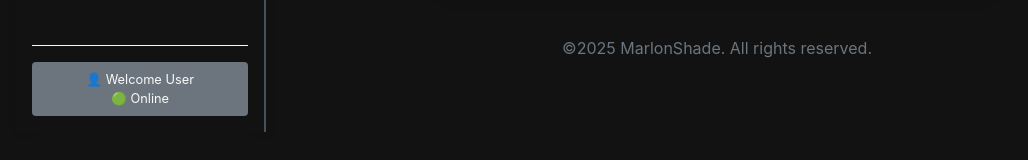
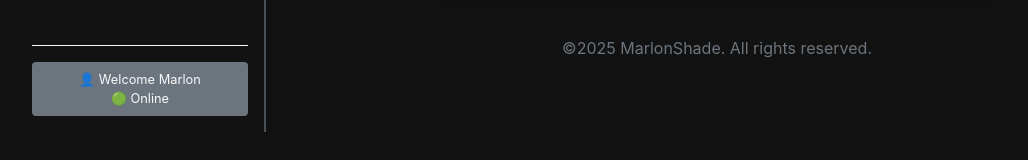
Before and after one commit to marlonmunoz/x-pense-app, a React (Vite) app in the folder Client/: page /add in a window 1280 px wide. Shown: the part 783-943 px from the top of the page, without its empty margins (48-1076 px from the left). Built offline with nearby package versions, Linux system fonts and the light colour scheme.

Commit message:
minor changes in App component

```diff
--- a/Client/src/components/App.jsx
+++ b/Client/src/components/App.jsx
@@ -629,7 +629,7 @@ function AppContent(props) {
                 }}
               >
                 <small className={`${darkMode ? 'text-light' : 'text-dark'}`}>
-                  <div>👤 Welcome User</div>
+                  <div>👤 Welcome Marlon</div>
                   <div>🟢 Online</div>
                 </small>
               </div>
```
